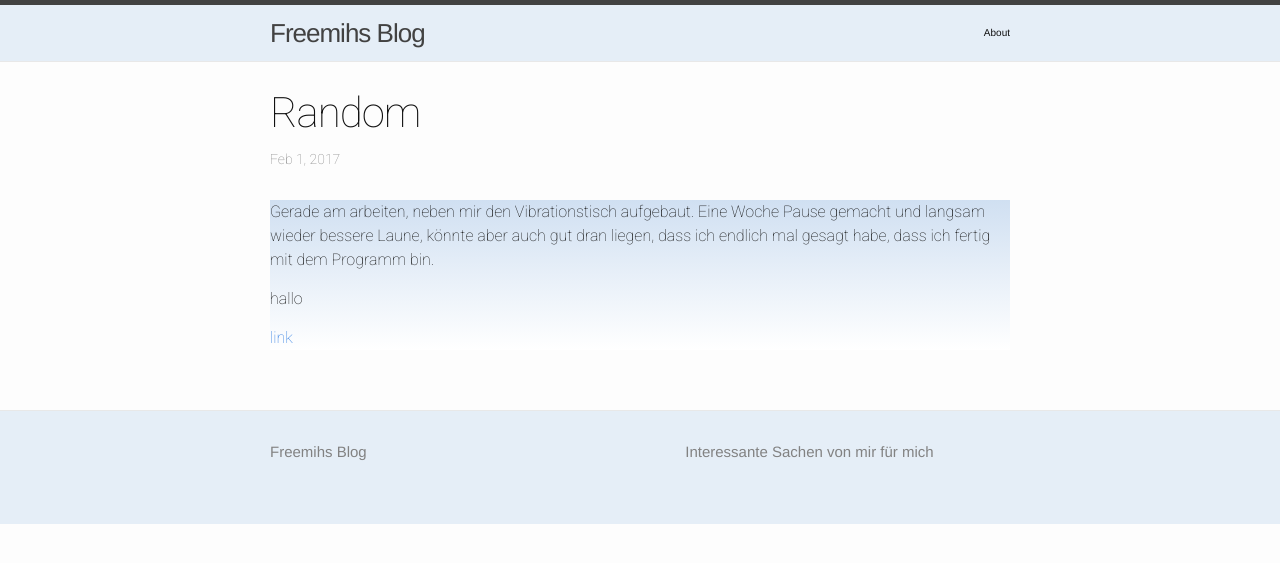
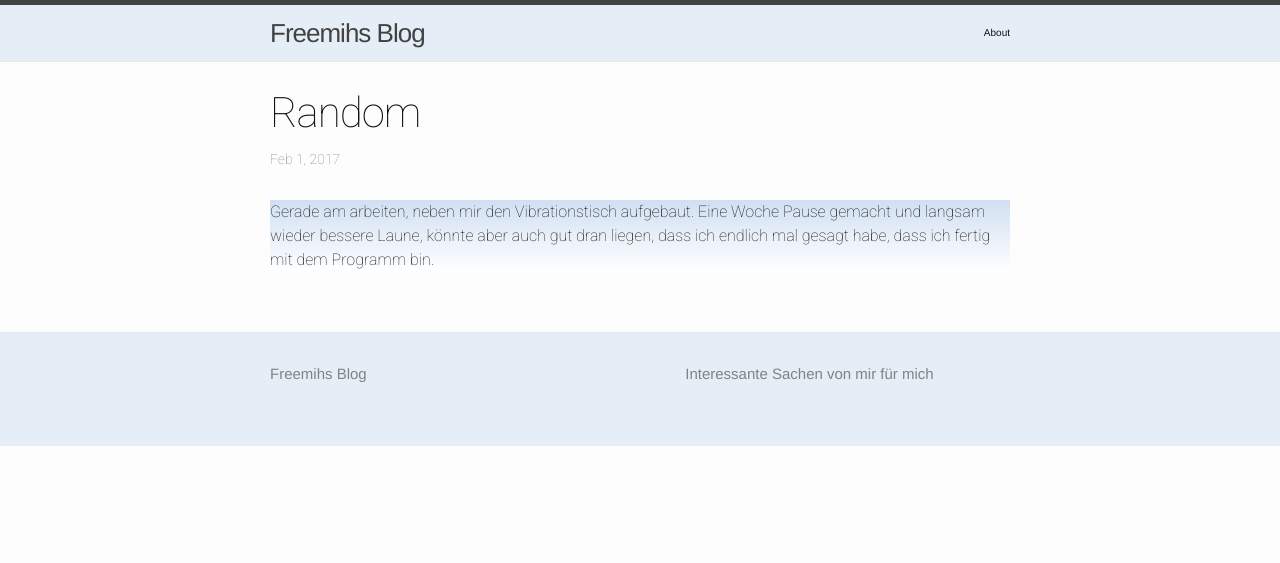
Before and after one commit to freemih/freemih.github.io, a Jekyll site: the page built from _posts/2017-02-01-Random.markdown, in a window 1280 px wide. Shown: the top 563 px of the page. Built offline with Jekyll 4.4.1, drawn with Linux system fonts in a browser that asks for light colours.

Commit message:
Update 2017-02-01-Random.markdown

```diff
--- a/_posts/2017-02-01-Random.markdown
+++ b/_posts/2017-02-01-Random.markdown
@@ -6,6 +6,3 @@ date:   2017-02-01 11:00:09 -0500
 
 Gerade am arbeiten, neben mir den Vibrationstisch aufgebaut. Eine Woche Pause gemacht und langsam wieder bessere Laune,
 könnte aber auch gut dran liegen, dass ich endlich mal gesagt habe, dass ich fertig mit dem Programm bin.
-
-<p>hallo</p>
-<a>link</a>
```
